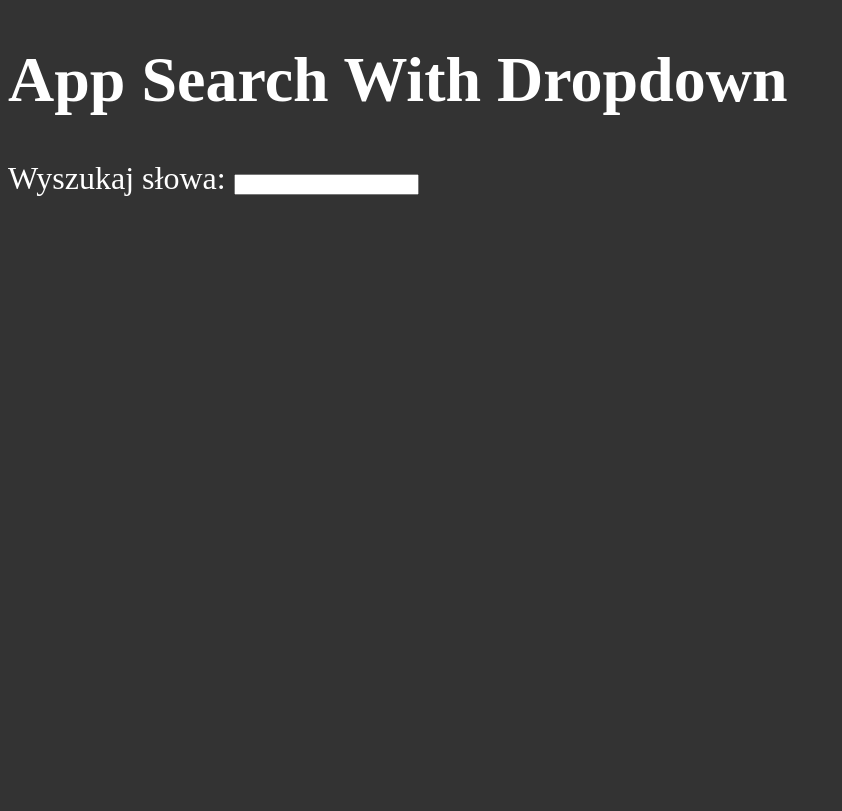
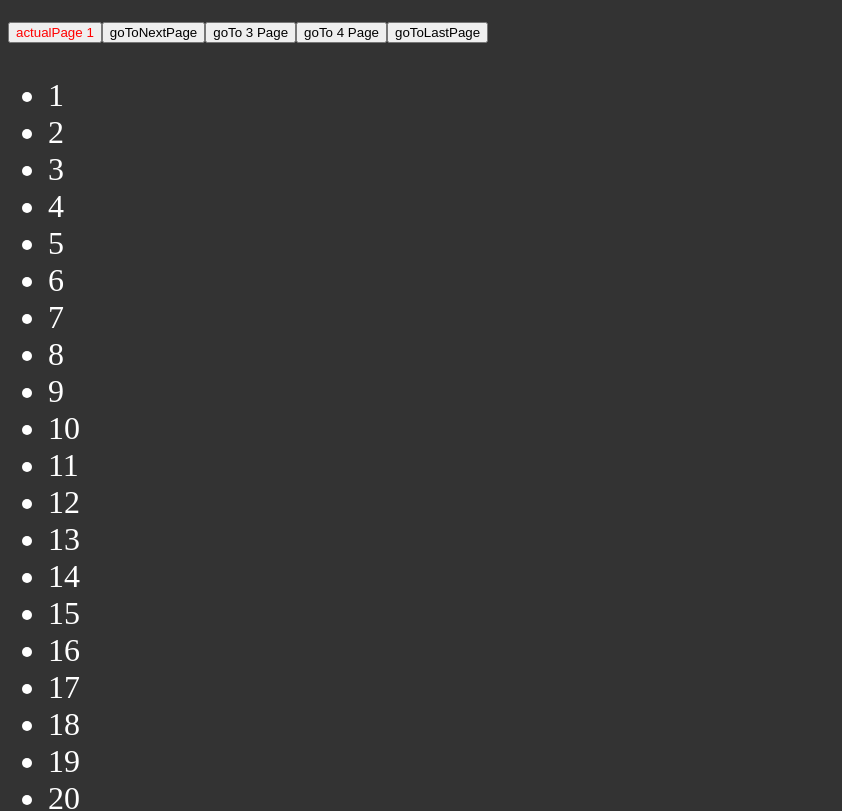
Before and after one commit to kstopka/how_to_react, a React (Create React App) app: page / in a window 1280 px wide. Shown: the top 811 px of the page, without its empty margins (0-842 px from the left). Built offline with nearby package versions, Linux system fonts and the light colour scheme.

Commit message:
Pagination

```diff
--- a/src/index.tsx
+++ b/src/index.tsx
@@ -25,8 +25,8 @@ import reportWebVitals from "./reportWebVitals";
 // import App from "./react_TS/3_authTokenReactRouter/Authentication";
 // import App from "./react_TS/4_MasonryGrid/App";
 // import App from "./react_TS/5_Modal/App";
-import App from "./react_TS/6_SearchWithDropdown/App";
-// import App from "./react_TS/7_TableWithPagination/App";
+// import App from "./react_TS/6_SearchWithDropdown/App";
+import App from "./react_TS/7_TableWithPagination/App";
 // import App from "./react_TS/8_InfiniteHumanList/App";
 
 ReactDOM.render(
--- a/src/react_TS/7_TableWithPagination/components/PaginatedTable.tsx
+++ b/src/react_TS/7_TableWithPagination/components/PaginatedTable.tsx
@@ -3,14 +3,9 @@ import { usePagination } from "../hooks/usePagination";
 import Pagination from "./Pagination";
 
 interface PaginatedTableProps {
-    //NOTE: data ma mieć any[]???
     dataEntries: any[];
     elementsOnPage: number;
 }
-
-type JSONLike = {
-    [key: string]: unknown;
-};
 
 const PaginatedTable: FunctionComponent<PaginatedTableProps> = ({ dataEntries, elementsOnPage }) => {
     const [
@@ -30,8 +25,10 @@ const PaginatedTable: FunctionComponent<PaginatedTableProps> = ({ dataEntries, e
         }),
         [actualPageIdx, lastPageIdx, goToFirestPage, goToPrevPage, goToPage, goToNextPage, goToLastPage]
     );
-    //use memo
-    const showElementsOnPage = entriesOnSelectedPage.map((item, index) => <li key={index}>{item}</li>);
+    //NOTE: ten useMemo jest ok?
+    const showElementsOnPage = useMemo(() => {
+        return entriesOnSelectedPage.map((item, index) => <li key={index}>{item}</li>);
+    }, [entriesOnSelectedPage]);
 
     if (isBusy) {
         return (
--- a/src/react_TS/7_TableWithPagination/components/Pagination.tsx
+++ b/src/react_TS/7_TableWithPagination/components/Pagination.tsx
@@ -1,52 +1,83 @@
 import { FunctionComponent } from "react";
 import { PaginationType } from "../App.d";
+import PaginationButton from "./PaginationButton";
 
 interface PaginationProps {
     options: PaginationType;
 }
+//NOTE: do sprawdzenia
 
 const Pagination: FunctionComponent<PaginationProps> = ({ options }) => {
     const { actualPageIdx, lastPageIdx, goToFirestPage, goToPrevPage, goToPage, goToNextPage, goToLastPage } = options;
+    const isActive = (option: string, number: number) => {
+        switch (option) {
+            case "start":
+                return actualPageIdx <= number;
+            case "end":
+                return actualPageIdx + number >= lastPageIdx;
+        }
+    };
 
-    const isEnd = () => actualPageIdx === lastPageIdx;
+    const calculateCorrectIndex = (option: string, number: number): number => {
+        switch (option) {
+            case "start":
+                return actualPageIdx - number;
+            case "end":
+                return actualPageIdx + number;
+            default:
+                return NaN;
+        }
+    };
 
     return (
         <div className="pagination">
-            {/* <button
-                //NOTE: disabled czy style: display = none???/
-                disabled={actualPageIdx <= 0}
-                style={actualPageIdx <= 0 ? { display: "none" } : {}}
-                onClick={goToFirestPage}
-            >
-                goToFirestPage
-            </button>
+            <PaginationButton
+                txt="goToFirestPage.............."
+                action={goToFirestPage}
+                active={isActive("start", 0)}
+            />
+            {isActive("start", 0) ? null : <button onClick={goToFirestPage}>goToFirestPage</button>}
 
-            <button disabled={actualPageIdx - 3 < 0} onClick={() => goToPage(actualPageIdx - 3)}>
-                {`goTo ${actualPageIdx - 2} Page`}
-            </button>
+            <PaginationButton
+                txt={`goTo ${calculateCorrectIndex("start", 2)} Page.............`}
+                active={isActive("start", 3)}
+                // action={goToPage(calculateCorrectIndex("start", 3))}
+                // action={goToPage}
+            />
+            {isActive("start", 3) ? null : (
+                <button onClick={() => goToPage(calculateCorrectIndex("start", 3))}>{`goTo ${calculateCorrectIndex(
+                    "start",
+                    2
+                )} Page`}</button>
+            )}
 
-            <button disabled={actualPageIdx - 2 < 0} onClick={() => goToPage(actualPageIdx - 2)}>
-                {`goTo ${actualPageIdx - 1} Page`}
-            </button>
+            {isActive("start", 2) ? null : (
+                <button onClick={() => goToPage(calculateCorrectIndex("start", 2))}>{`goTo ${calculateCorrectIndex(
+                    "start",
+                    1
+                )} Page`}</button>
+            )}
 
-            <button disabled={actualPageIdx <= 0} onClick={goToPrevPage}>
-                goToPrevPage
-            </button>
+            {isActive("start", 1) ? null : <button onClick={goToPrevPage}>goToPrevPage</button>}
 
             <button style={{ color: "red" }}>{`actualPage ${actualPageIdx + 1}`}</button>
-            <button disabled={isEnd()} onClick={goToNextPage}>
-                goToNextPage
-            </button>
 
-            <button onClick={() => goToPage(actualPageIdx + 2)} disabled={actualPageIdx + 2 > lastPageIdx}>
-                {`goTo ${actualPageIdx + 3} Page`}
-            </button>
-            <button onClick={() => goToPage(actualPageIdx + 3)} disabled={actualPageIdx + 3 > lastPageIdx}>
-                {`goTo ${actualPageIdx + 4} Page`}
-            </button>
-            <button disabled={isEnd} onClick={goToLastPage}>
-                goToLastPage
-            </button> */}
+            {isActive("end", 3) ? null : <button onClick={goToNextPage}>goToNextPage</button>}
+
+            {isActive("end", 2) ? null : (
+                <button onClick={() => goToPage(calculateCorrectIndex("end", 2))}>{`goTo ${calculateCorrectIndex(
+                    "end",
+                    3
+                )} Page`}</button>
+            )}
+            {isActive("end", 1) ? null : (
+                <button onClick={() => goToPage(calculateCorrectIndex("end", 3))}>{`goTo ${calculateCorrectIndex(
+                    "end",
+                    4
+                )} Page`}</button>
+            )}
+
+            {isActive("end", 0) ? null : <button onClick={goToLastPage}>goToLastPage</button>}
         </div>
     );
 };
--- a/src/react_TS/7_TableWithPagination/components/PaginationButton.tsx
+++ b/src/react_TS/7_TableWithPagination/components/PaginationButton.tsx
@@ -3,17 +3,13 @@ import { FunctionComponent } from "react";
 interface PaginationButtonProps {
     txt: string;
     active?: boolean;
-    action: () => void;
+    //NOTE: typ do action?
+    action?: any;
 }
 
-const PaginationButton: FunctionComponent<PaginationButtonProps> = ({ txt, action, active = false }) => {
-    return (
-        <div className="pagination-button">
-            <button onClick={action} disabled={active}>
-                {txt}
-            </button>
-        </div>
-    );
+const PaginationButton: FunctionComponent<PaginationButtonProps> = ({ txt, action = () => {}, active = true }) => {
+    if (active) return null;
+    return <button onClick={action}>{txt}</button>;
 };
 
 export default PaginationButton;
```
